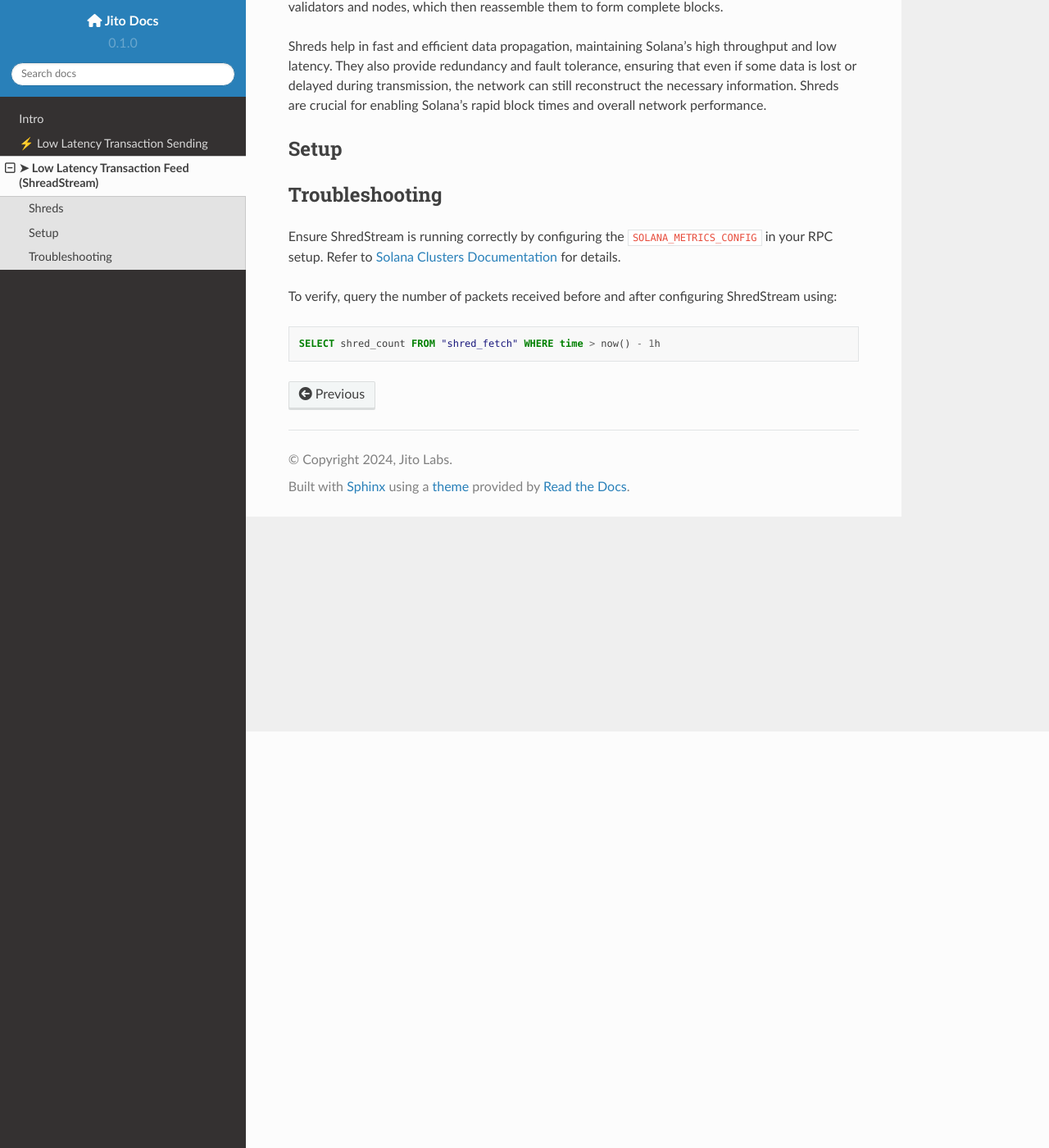
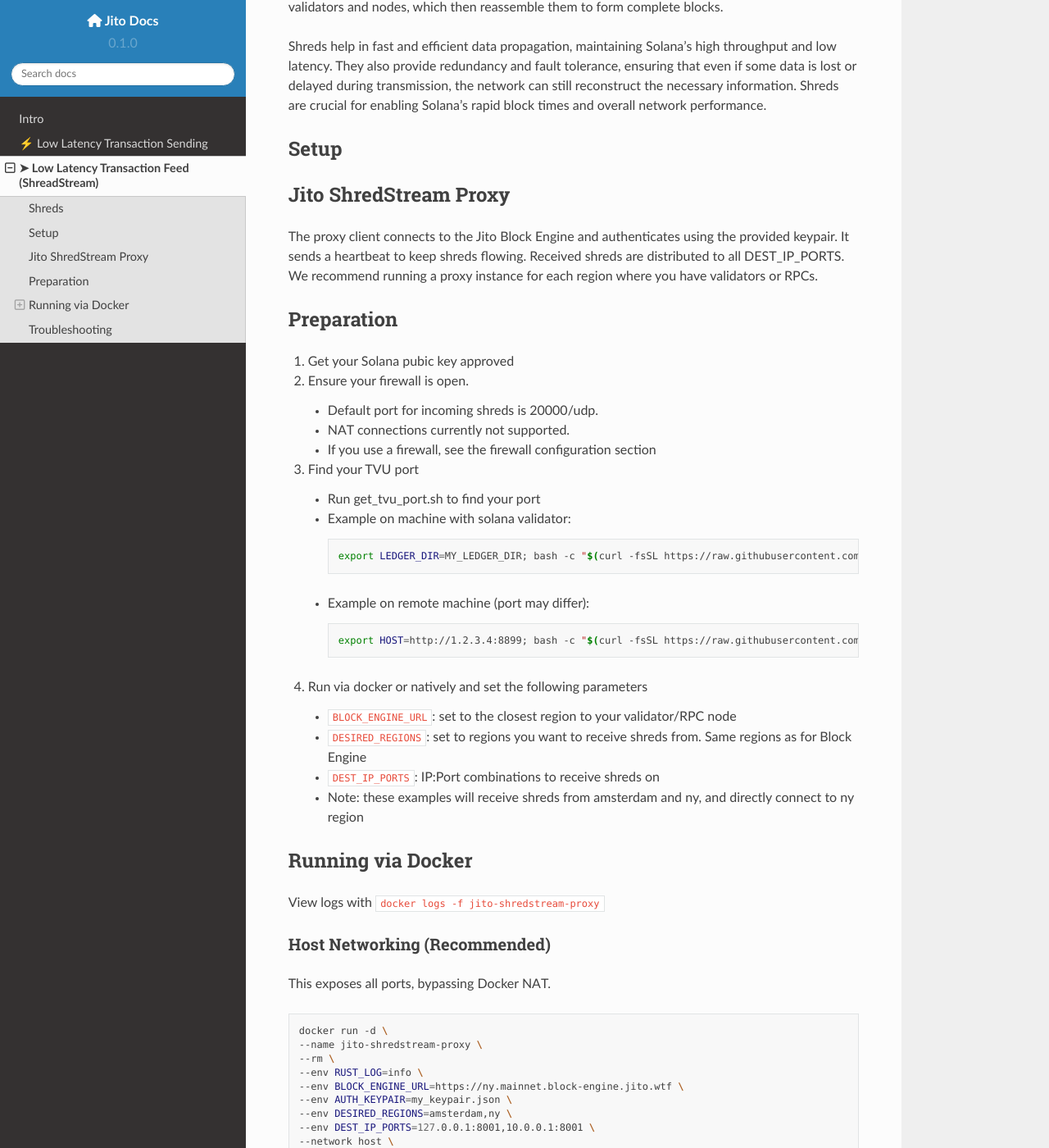
Before and after one commit to jito-labs/jito-docs, a Sphinx documentation site: the page built from docs/source/lowlatencytxnfeed.md, in a window 1280 px wide and 1400 px high, scrolled down 508 px. Shown: the whole window at 82% size. Built offline with Sphinx 7.4.7 and the Read the Docs theme 2.0.0, drawn with Linux system fonts in a browser that asks for light colours; some of the changed text lies outside the part shown.

Commit message:
add draft shredstream usage (#6)

````diff
--- a/docs/source/lowlatencytxnfeed.md
+++ b/docs/source/lowlatencytxnfeed.md
@@ -10,6 +10,113 @@
 
 ## Setup
 
+## Jito ShredStream Proxy
+
+The proxy client connects to the Jito Block Engine and authenticates using the provided keypair. It sends a heartbeat to keep shreds flowing. Received shreds are distributed to all DEST_IP_PORTS. We recommend running a proxy instance for each region where you have validators or RPCs.
+
+## Preparation
+
+1. Get your Solana pubic key approved
+
+2. Ensure your firewall is open.
+    - Default port for incoming shreds is 20000/udp.
+    - NAT connections currently not supported.
+    - If you use a firewall, see the firewall configuration section
+
+3. Find your TVU port
+    - Run get_tvu_port.sh to find your port
+    - Example on machine with solana validator:
+      ```bash
+      export LEDGER_DIR=MY_LEDGER_DIR; bash -c "$(curl -fsSL https://raw.githubusercontent.com/jito-labs/shredstream-proxy/master/scripts/get_tvu_port.sh)"
+      ```
+    - Example on remote machine (port may differ):
+      ```bash
+      export HOST=http://1.2.3.4:8899; bash -c "$(curl -fsSL https://raw.githubusercontent.com/jito-labs/shredstream-proxy/master/scripts/get_tvu_port.sh)"
+      ```
+
+4. Run via docker or natively and set the following parameters
+    - `BLOCK_ENGINE_URL`: set to the closest region to your validator/RPC node
+    - `DESIRED_REGIONS`: set to regions you want to receive shreds from. Same regions as for Block Engine
+    - `DEST_IP_PORTS`: IP:Port combinations to receive shreds on
+    - Note: these examples will receive shreds from amsterdam and ny, and directly connect to ny region
+
+## Running via Docker
+
+View logs with `docker logs -f jito-shredstream-proxy`
+
+### Host Networking (Recommended)
+
+This exposes all ports, bypassing Docker NAT.
+
+```bash
+docker run -d \
+--name jito-shredstream-proxy \
+--rm \
+--env RUST_LOG=info \
+--env BLOCK_ENGINE_URL=https://ny.mainnet.block-engine.jito.wtf \
+--env AUTH_KEYPAIR=my_keypair.json \
+--env DESIRED_REGIONS=amsterdam,ny \
+--env DEST_IP_PORTS=127.0.0.1:8001,10.0.0.1:8001 \
+--network host \
+-v $(pwd)/my_keypair.json:/app/my_keypair.json \
+jitolabs/jito-shredstream-proxy shredstream
+```
+
+### Bridge Networking
+
+Use bridge networking in environments where Docker host networking is unavailable. This setup requires manual exposure of each destination. For shred listeners running locally on the Docker host, use Docker's bridge IP (typically `172.17.0.1`). For non-local endpoints, use their regular IP addresses. Note that Docker's bridge IP can vary, so confirm it by running: `ip -brief address show dev docker0`.
+
+```bash
+docker run -d \
+--name jito-shredstream-proxy \
+--rm \
+--env RUST_LOG=info \
+--env BLOCK_ENGINE_URL=https://ny.mainnet.block-engine.jito.wtf \
+--env AUTH_KEYPAIR=my_keypair.json \
+--env DESIRED_REGIONS=amsterdam,ny \
+--env SRC_BIND_PORT=20000 \
+--env DEST_IP_PORTS=172.17.0.1:8001,10.0.0.1:8001 \
+--network bridge \
+-p 20000:20000/udp \
+-v $(pwd)/my_keypair.json:/app/my_keypair.json \
+jitolabs/jito-shredstream-proxy shredstream
+```
+
+### Running Natively
+
+```bash
+git clone https://github.com/jito-labs/shredstream-proxy.git --recurse-submodules
+
+RUST_LOG=info cargo run --release --bin jito-shredstream-proxy -- shredstream \
+    --block-engine-url https://ny.mainnet.block-engine.jito.wtf \
+    --auth-keypair my_keypair.json \
+    --desired-regions amsterdam,ny \
+    --dest-ip-ports 127.0.0.1:8001,10.0.0.1:8001
+```
+
+### Firewall Configuration
+
+If you use a firewall, allow access to the following IPs:
+
+**Amsterdam**
+- 74.118.140.240
+- 202.8.8.174
+
+**Frankfurt**
+- 145.40.93.84
+- 145.40.93.41
+
+**New York**
+- 141.98.216.96
+- 64.130.48.56
+
+**SLC**
+- 64.130.53.8
+- 64.130.53.57
+
+**Tokyo**
+- 202.8.9.160
+- 202.8.9.19
 
 ## Troubleshooting
 
````
